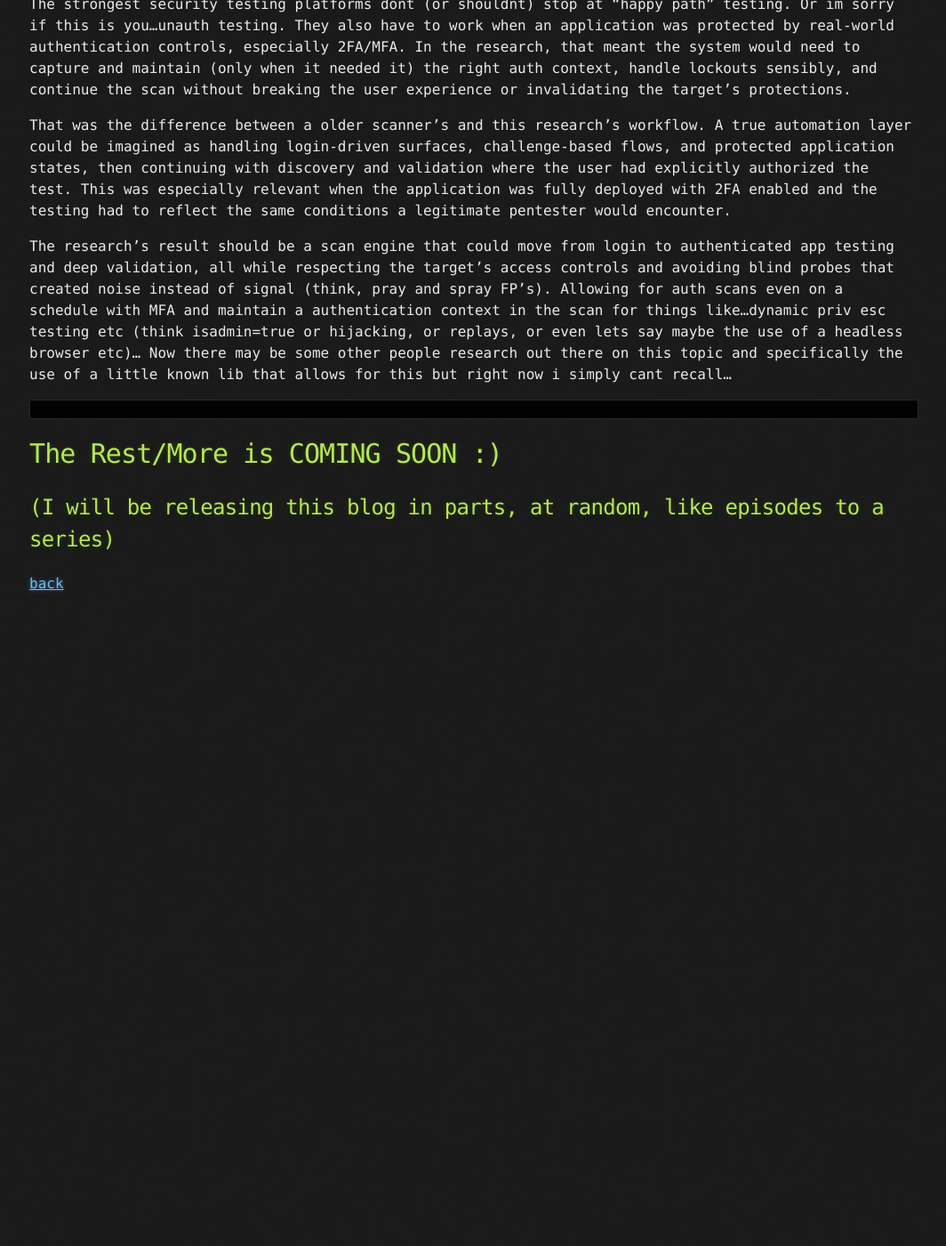
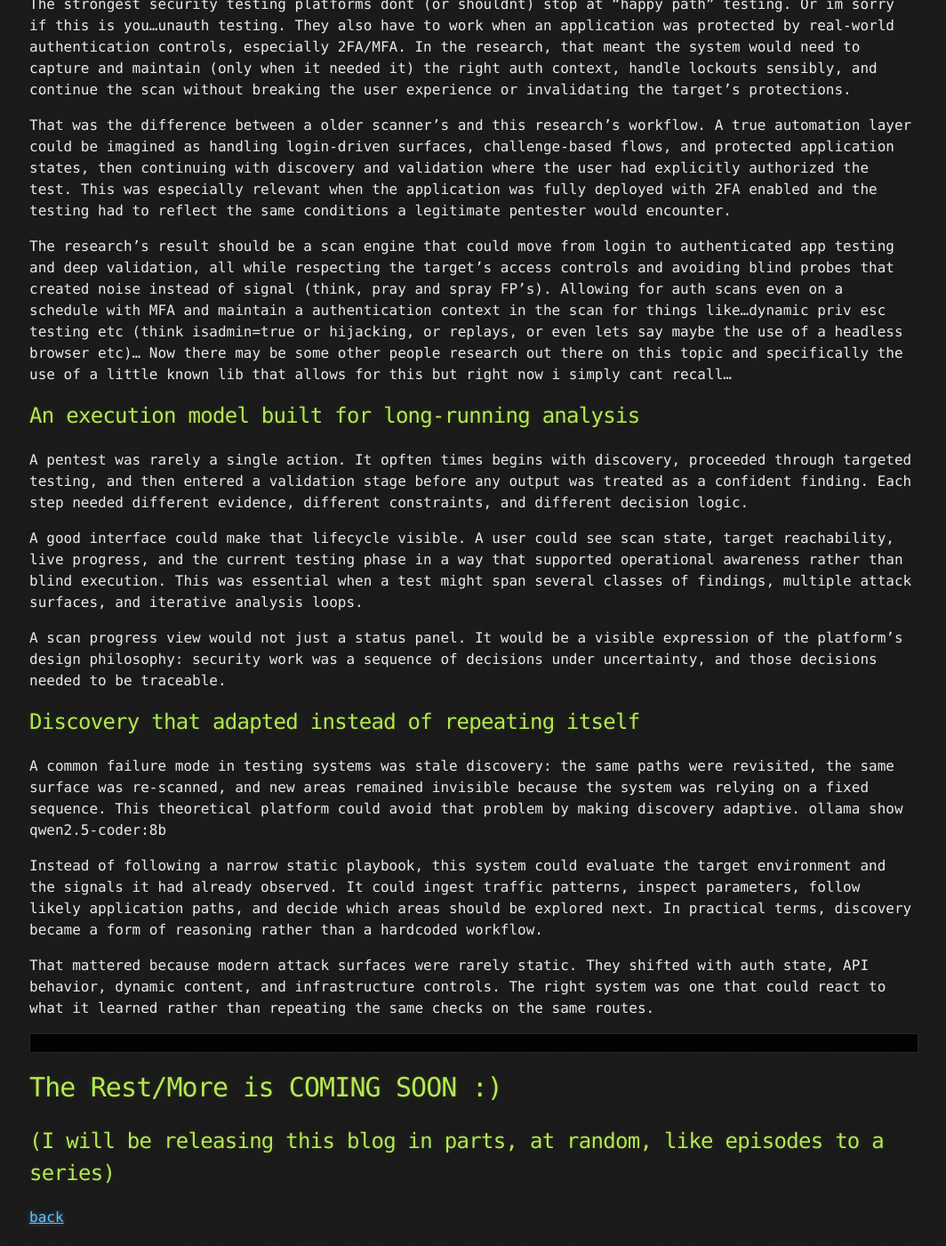
Before and after one commit to ceramicskate0/ceramicskate0.github.io, a Jekyll site: the page built from AI_VM_APPSEC_RESEARCH.md, in a window 1280 px wide and 1400 px high, scrolled down 1933 px. Shown: the whole window at 89% size, without its empty margins (107-1171 px from the left). Built offline with Jekyll 4.4.1, drawn with Linux system fonts in a browser that asks for light colours; our own code applies the rules of GitHub Pages for plain Markdown files; before the commit the page ends 2621 px from its top, so only the background shows below that.

Commit message:
Update AI_VM_APPSEC_RESEARCH.md

````diff
--- a/AI_VM_APPSEC_RESEARCH.md
+++ b/AI_VM_APPSEC_RESEARCH.md
@@ -40,6 +40,23 @@ That was the difference between a older scanner's and this research's workflow.
 
 The research's result should be a scan engine that could move from login to authenticated app testing and deep validation, all while respecting the target’s access controls and avoiding blind probes that created noise instead of signal (think, pray and spray FP's). Allowing for auth scans even on a schedule with MFA and maintain a authentication context in the scan for things like...dynamic priv esc testing etc (think isadmin=true or hijacking, or replays, or even lets say maybe the use of a headless browser etc)... Now there may be some other people research out there on this topic and specifically the use of a little known lib that allows for this but right now i simply cant recall...
 
+## An execution model built for long-running analysis
+
+A pentest was rarely a single action. It opften times begins with discovery, proceeded through targeted testing, and then entered a validation stage before any output was treated as a confident finding. Each step needed different evidence, different constraints, and different decision logic.
+
+A good interface could make that lifecycle visible. A user could see scan state, target reachability, live progress, and the current testing phase in a way that supported operational awareness rather than blind execution. This was essential when a test might span several classes of findings, multiple attack surfaces, and iterative analysis loops.
+
+A scan progress view would not just a status panel. It would be a visible expression of the platform’s design philosophy: security work was a sequence of decisions under uncertainty, and those decisions needed to be traceable.
+
+## Discovery that adapted instead of repeating itself
+
+A common failure mode in testing systems was stale discovery: the same paths were revisited, the same surface was re-scanned, and new areas remained invisible because the system was relying on a fixed sequence. This theoretical platform could avoid that problem by making discovery adaptive. ollama show qwen2.5-coder:8b
+
+
+Instead of following a narrow static playbook, this system could evaluate the target environment and the signals it had already observed. It could ingest traffic patterns, inspect parameters, follow likely application paths, and decide which areas should be explored next. In practical terms, discovery became a form of reasoning rather than a hardcoded workflow.
+
+That mattered because modern attack surfaces were rarely static. They shifted with auth state, API behavior, dynamic content, and infrastructure controls. The right system was one that could react to what it learned rather than repeating the same checks on the same routes.
+
 ```
 ```
 # The Rest/More is COMING SOON :)
````
